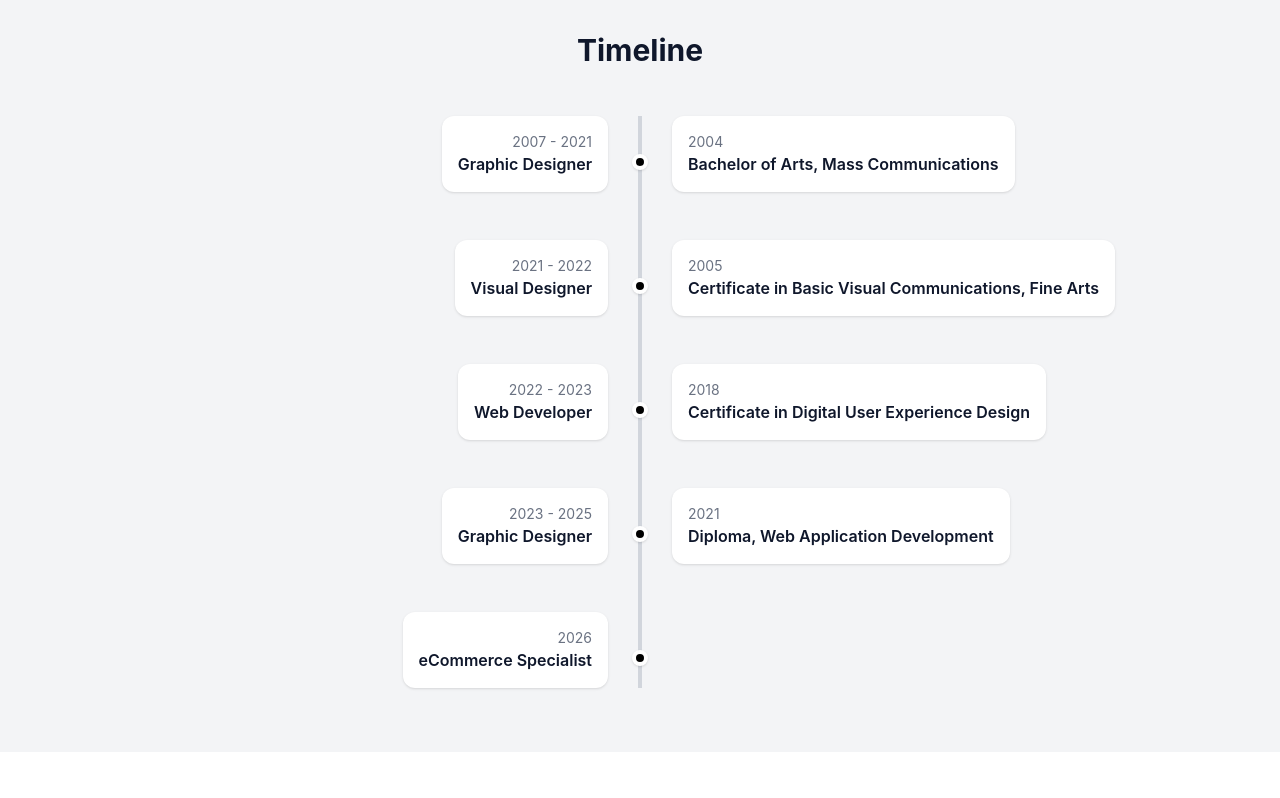
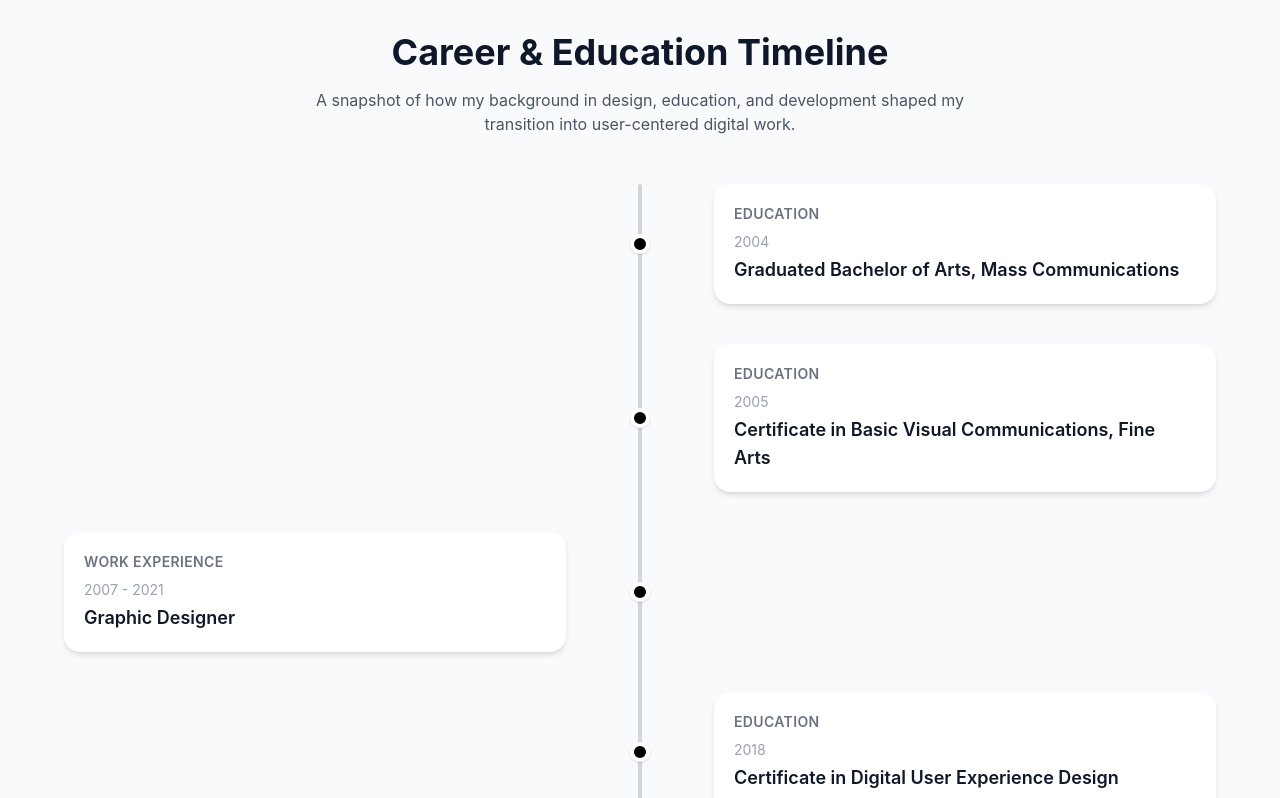
Before and after one commit to francesjgonzales/marketing-design, a React (Vite) app in the folder marketing-design-app/: page / in a window 1280 px wide. Shown: the part 3900-4698 px from the top of the page. Before the commit the page ends 4652 px from the top, so only its background shows below. Built offline with nearby package versions, Linux system fonts and the light colour scheme.

Commit message:
added timeline

```diff
--- a/marketing-design-app/package.json
+++ b/marketing-design-app/package.json
@@ -11,6 +11,7 @@
   },
   "dependencies": {
     "@tailwindcss/vite": "^4.2.2",
+    "motion": "^12.38.0",
     "react": "^19.2.4",
     "react-dom": "^19.2.4"
   },
--- a/marketing-design-app/src/components/Timeline.jsx
+++ b/marketing-design-app/src/components/Timeline.jsx
@@ -1,55 +1,114 @@
+import { motion } from "framer-motion";
+
 export default function Timeline() {
-  const education = [
-    { year: "2004", title: "Bachelor of Arts, Mass Communications" },
+  const timelineData = [
+    {
+      year: "2004",
+      education: "Graduated Bachelor of Arts, Mass Communications",
+      work: "",
+    },
     {
       year: "2005",
-      title: "Certificate in Basic Visual Communications, Fine Arts",
+      education: "Certificate in Basic Visual Communications, Fine Arts",
+      work: "",
     },
-    { year: "2018", title: "Certificate in Digital User Experience Design" },
-    { year: "2021", title: "Diploma, Web Application Development" },
-  ];
-
-  const work = [
-    { year: "2007 - 2021", title: "Graphic Designer" },
-    { year: "2021 - 2022", title: "Visual Designer" },
-    { year: "2022 - 2023", title: "Web Developer" },
-    { year: "2023 - 2025", title: "Graphic Designer" },
-    { year: "2026", title: "eCommerce Specialist" },
+    {
+      year: "2007 - 2021",
+      education: "",
+      work: "Graphic Designer",
+    },
+    {
+      year: "2018",
+      education: "Certificate in Digital User Experience Design",
+      work: "",
+    },
+    {
+      year: "2021",
+      education: "Diploma, Web Application Development",
+      work: "Began my UX journey in 2021 as a Visual Designer, where I was introduced to user-centered design and started applying UX thinking to my work.",
+    },
+    {
+      year: "2022 - 2023",
+      education: "",
+      work: "Web Developer",
+    },
+    {
+      year: "2023 - 2025",
+      education: "",
+      work: "Graphic Designer",
+    },
+    {
+      year: "2026",
+      education: "",
+      work: "eCommerce Specialist",
+    },
   ];
 
   return (
-    <div className="bg-gray-100 py-16 px-6">
-      <h2 className="text-3xl font-bold text-center mb-12">Timeline</h2>
+    <section className="bg-gray-50 px-6 py-16">
+      <div className="mx-auto max-w-6xl">
+        <h2 className="mb-4 text-center text-3xl font-bold md:text-4xl">
+          Career & Education Timeline
+        </h2>
+        <p className="mx-auto mb-12 max-w-2xl text-center text-gray-600">
+          A snapshot of how my background in design, education, and development
+          shaped my transition into user-centered digital work.
+        </p>
 
-      <div className="relative max-w-6xl mx-auto">
-        {/* Center Line */}
-        <div className="absolute left-1/2 top-0 h-full w-1 bg-gray-300 transform -translate-x-1/2"></div>
+        <div className="relative">
+          {/* center line */}
+          <div className="absolute left-1/2 top-0 hidden h-full w-1 -translate-x-1/2 rounded bg-gray-300 md:block" />
 
-        <div className="space-y-12">
-          {work.map((item, index) => (
-            <div key={index} className="relative flex items-center">
-              {/* LEFT - WORK */}
-              <div className="w-1/2 pr-8 text-right">
-                <div className="inline-block bg-white p-4 rounded-xl shadow">
-                  <p className="text-sm text-gray-500">{item.year}</p>
-                  <p className="font-semibold">{item.title}</p>
-                </div>
+          <div className="space-y-10">
+            {timelineData.map((item, index) => (
+              <div
+                key={index}
+                className="relative grid grid-cols-1 gap-6 md:grid-cols-[1fr_auto_1fr] md:items-center"
+              >
+                {/* Work side */}
+                <div className="md:pr-10">
+                  {item.work && (
+                    <motion.div
+                      initial={{ opacity: 0, x: -40 }}
+                      whileInView={{ opacity: 1, x: 0 }}
+                      viewport={{ once: true, amount: 0.3 }}
+                      transition={{ duration: 0.5 }}
+                      className="rounded-2xl bg-white p-5 shadow-md"
+                    >
+                      <p className="mb-2 text-sm font-semibold uppercase tracking-wide text-gray-500">
+                        Work Experience
+                      </p>
+                      <p className="text-sm text-gray-400">{item.year}</p>
+                      <h3 className="mt-1 text-lg font-semibold text-gray-900">
+                        {item.work}
+                      </h3>
+                    </motion.div>
+                  )}
                 </div>
 
-              {/* DOT */}
-              <div className="w-0">
-                <div className="w-4 h-4 bg-black rounded-full border-4 border-white shadow absolute left-1/2 transform -translate-x-1/2"></div>
+                {/* center dot */}
+                <div className="relative hidden md:flex md:justify-center">
+                  <div className="z-10 h-5 w-5 rounded-full border-4 border-white bg-black shadow" />
                 </div>
 
-              {/* RIGHT - EDUCATION */}
-              <div className="w-1/2 pl-8">
-                {education[index] && (
-                  <div className="inline-block bg-white p-4 rounded-xl shadow">
-                    <p className="text-sm text-gray-500">
-                      {education[index].year}
+                {/* Education side */}
+                <div className="md:pl-10">
+                  {item.education && (
+                    <motion.div
+                      initial={{ opacity: 0, x: 40 }}
+                      whileInView={{ opacity: 1, x: 0 }}
+                      viewport={{ once: true, amount: 0.3 }}
+                      transition={{ duration: 0.5 }}
+                      className="rounded-2xl bg-white p-5 shadow-md"
+                    >
+                      <p className="mb-2 text-sm font-semibold uppercase tracking-wide text-gray-500">
+                        Education
                       </p>
-                    <p className="font-semibold">{education[index].title}</p>
-                  </div>
+                      <p className="text-sm text-gray-400">{item.year}</p>
+                      <h3 className="mt-1 text-lg font-semibold text-gray-900">
+                        {item.education}
+                      </h3>
+                    </motion.div>
                   )}
                 </div>
               </div>
@@ -57,5 +116,6 @@ export default function Timeline() {
           </div>
         </div>
       </div>
+    </section>
   );
 }
```
Also changed, not shown: 1 other file (tests, documents, lock files or other folders). Lines whose indentation alone changed are shown as unchanged.
